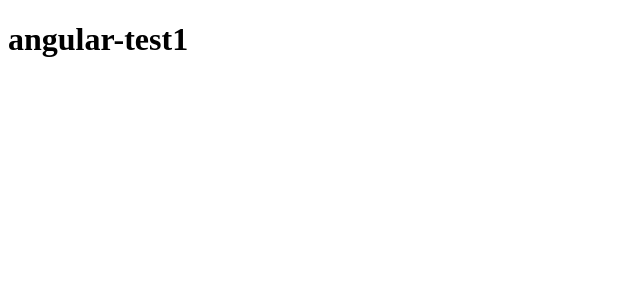
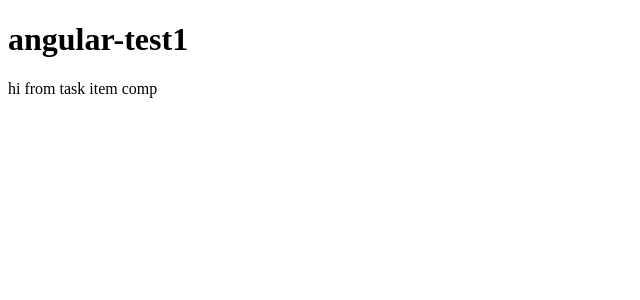
Before and after one commit to amiryxe/angular-crud, an Angular app: page / in a window 1280 px wide. Shown: the top 300 px of the page, without its empty margins (0-640 px from the left). Built offline with nearby package versions, Linux system fonts and the light colour scheme.

Commit message:
load task item in main

```diff
--- a/src/app/app.component.html
+++ b/src/app/app.component.html
@@ -1 +1,3 @@
 <h1>{{ title }}</h1>
+
+<app-task-item></app-task-item>
```
